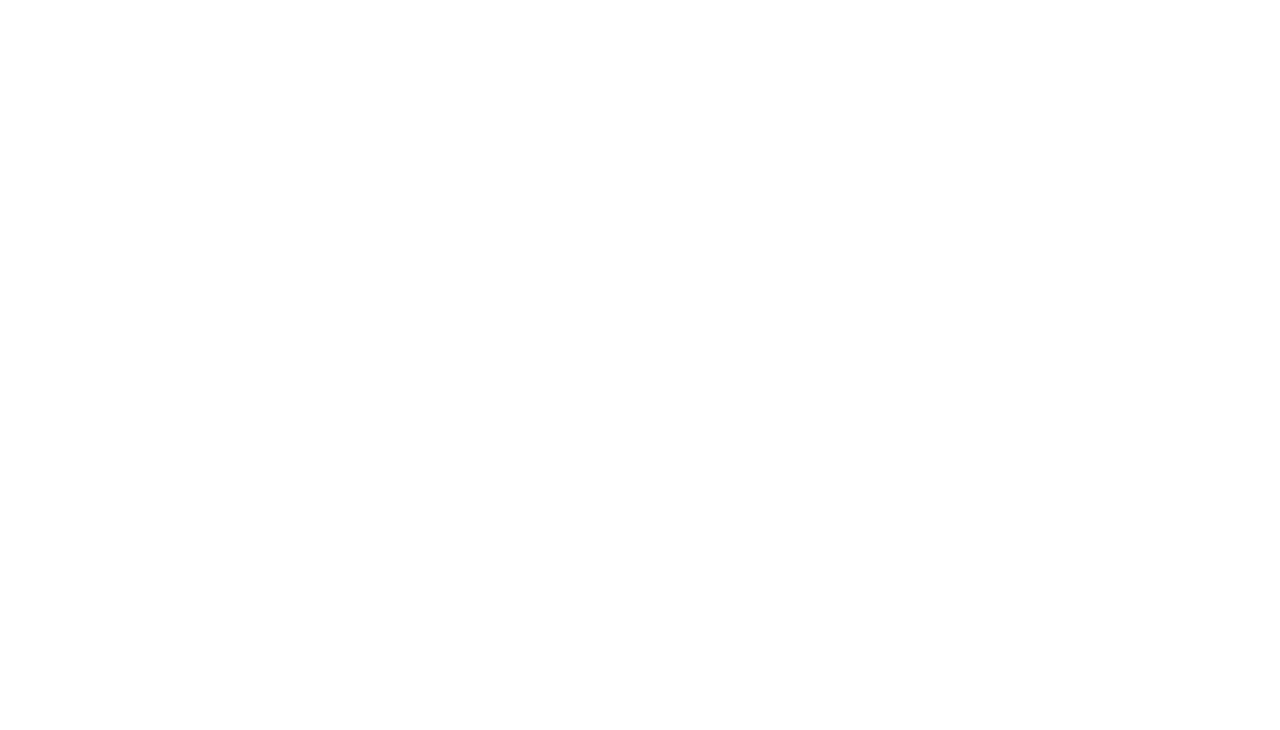
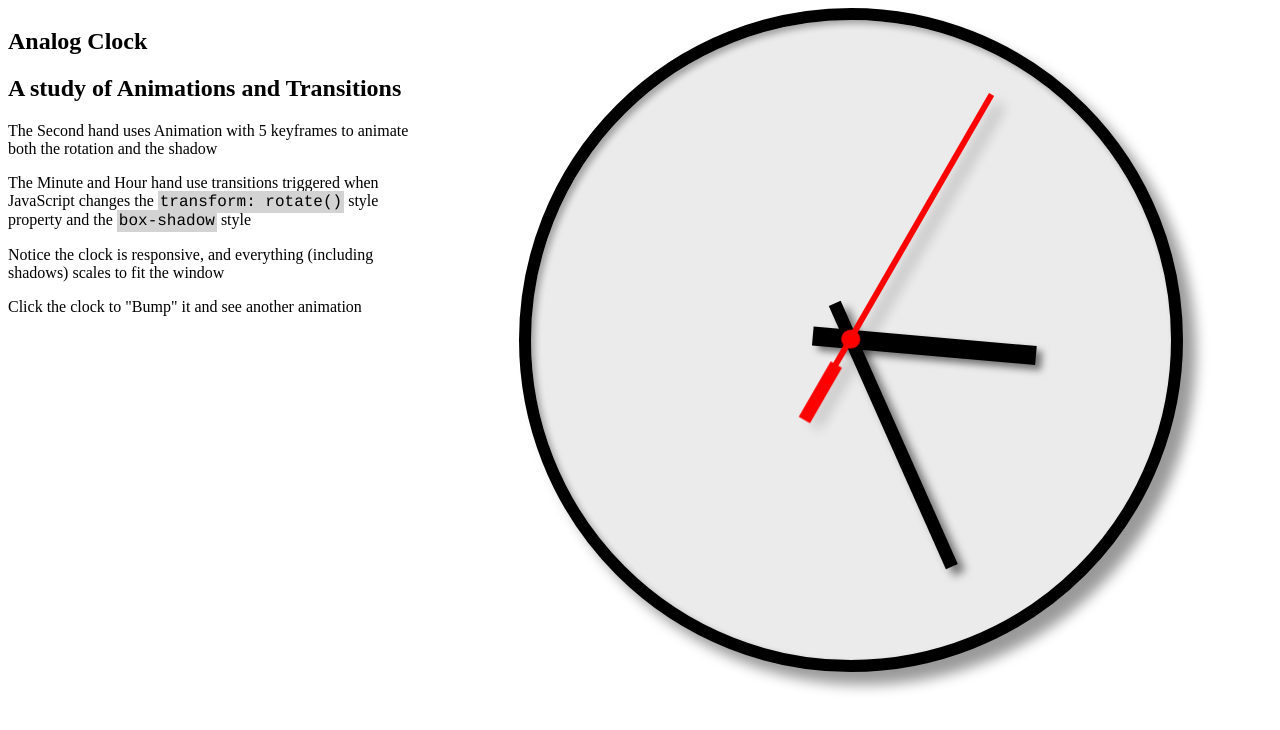
Before and after one commit to dcenatiempo/CIT-261, a plain HTML site: page topic_8_11_12_13/index.html in a window 1280 px wide. Drawn offline with Linux system fonts and the light colour scheme.

Commit message:
Add analog clock app

```diff
--- a/topic_8_11_12_13/index.html
+++ b/topic_8_11_12_13/index.html
@@ -11,6 +11,29 @@
   <title>Document</title>
 </head>
 <body>
+  <section>
+    <h1>Analog Clock</h1>
+    <h2>A study of Animations and Transitions</h2>
+    <p>The Second hand uses Animation with 5 keyframes to animate both the rotation and the shadow</p>
+    <p>The Minute and Hour hand use transitions triggered when JavaScript changes the <span class="code">transform: rotate()</span> style property and the <span class="code">box-shadow</span> style</p>
+    <p>Notice the clock is responsive, and everything (including shadows) scales to fit the window</p>
+    <p>Click the clock to "Bump" it and see another animation</p>
+  </section>
+  <section class="face">
+    <div class="hour-container">
+      <div class="hour hand">
+      </div>
+    </div>
+    <div class="minute-container">
+      <div class="minute hand">
+      </div>
+    </div>
+    <div class="second-container">
+      <div class="second hand"></div>
+      <div class="circle"></div>
+      <div class="rect"></div>
+    </div>
+  </section>
 </body>
 <script type="text/javascript" src="./main.js"></script>
 </html>
--- a/topic_8_11_12_13/main.js
+++ b/topic_8_11_12_13/main.js
@@ -0,0 +1,55 @@
+// get time
+const PI = Math.PI;
+const offset = 45;
+
+var face = document.querySelector('.face')
+face.addEventListener('click', () => {
+  face.classList.add('bump');
+  setTimeout(()=>{face.classList.remove('bump');},3010);
+})
+// set minute hand
+var minuteHand = document.querySelector('.minute-container');
+var mDeg = getTime().m*6;
+advanceMin();
+// set hour hand
+var hourHand = document.querySelector('.hour-container');
+var hDeg = (getTime().h*15)+(Math.round(getTime().m/12)+3);
+
+advanceHour();
+// set timer for hour hand
+setInterval(advanceHour, 60000)
+// set timer for minute hand
+setInterval(advanceMin, 60000)
+
+function getTime () {
+  var time = new Date();
+  return {
+    m: time.getMinutes(),
+    h: time.getHours()
+  }
+}
+function cos(deg) {
+  var radians = (deg*PI)/180;
+  var cos = Math.round(Math.cos(radians)*10)/10;
+  return cos;
+}
+
+function sin(deg) {
+  var radians = (deg*PI)/180;
+  var sin = Math.round(Math.sin(radians)*10)/10;
+  return sin;
+}
+
+function advanceHour() {
+  hDeg = (getTime().h*15)+(Math.round(getTime().m/12)+3);
+  hourHand.style.transform = `rotate(${hDeg}deg)`
+  hourHand.querySelector('.hand')
+    .style.boxShadow = `${.6*sin(hDeg+offset)}vw ${.6*cos(hDeg+offset)}vw .6vw rgba(0, 0, 0, .5)`;
+}
+
+function advanceMin() {
+  mDeg = getTime().m*6;
+  minuteHand.style.transform = `rotate(${mDeg}deg)`;
+  minuteHand.querySelector('.hand')
+    .style.boxShadow = `${.8*sin(mDeg+offset)}vw ${.8*cos(mDeg+offset)}vw .65vw rgba(0, 0, 0, .5)`;
+}
--- a/topic_8_11_12_13/style.css
+++ b/topic_8_11_12_13/style.css
@@ -0,0 +1,157 @@
+body {
+  display: grid;
+  grid-template-columns: 1fr 2fr;
+
+}
+.code {
+  font-family: courier;
+  background-color: lightgrey;
+  padding: 2px;
+}
+@keyframes shadow {
+  0% {
+    box-shadow:  1vw  1vw 1vw rgba(0, 0, 0, .3);
+  }
+  25% {
+    box-shadow:  1vw -1vw 1vw rgba(0, 0, 0, .3);
+  }
+  50% {
+    box-shadow: -1vw -1vw 1vw rgba(0, 0, 0, .3);
+  }
+  75% {
+    box-shadow:  -1vw 1vw 1vw rgba(0, 0, 0, .3);
+  }
+  100% {
+    box-shadow:  1vw  1vw 1vw rgba(0, 0, 0, .3);
+  }
+}
+@keyframes second {
+  0% {
+    transform: rotate(0deg);
+  }
+  25% {
+    transform: rotate(90deg);
+  }
+  50% {
+    transform: rotate(180deg);
+  }
+  75% {
+    transform: rotate(270deg);
+  }
+  100% {
+    transform: rotate(360deg);
+  }
+}
+@keyframes bump {
+  0% {
+    box-shadow: 1vw 1vw 1vw rgba(0, 0, 0, .4), .3vw .3vw .5vw rgba(0, 0, 0, .3) inset;
+    background-color: rgb(235, 235, 235);
+    transform: rotateY(0deg);
+  }
+  10% {
+    box-shadow: 12vw 1vw 5vw rgba(0, 0, 0, .4), .1vw .3vw .2vw rgba(0, 0, 0, .3) inset;
+    background-color: rgb(255, 255, 255);
+    transform: rotateY(40deg);
+  }
+  35% {
+    box-shadow: .1vw .1vw 1vw rgba(0, 0, 0, .4), 2vw 1vw .5vw rgba(0, 0, 0, .3) inset;
+    background-color: rgb(164, 164, 164);
+    transform: rotateY(-30deg);
+  }
+  60% {
+    box-shadow: 5vw 1vw 3vw rgba(0, 0, 0, .4), .1vw .2vw .3vw rgba(0, 0, 0, .3) inset;
+    background-color: rgb(245, 245, 245);
+    transform: rotateY(20deg);
+  }
+  80% {
+    box-shadow: .5vw .5vw 1vw rgba(0, 0, 0, .4), 1.5vw .7vw .5vw rgba(0, 0, 0, .3) inset;
+    background-color: rgb(208, 208, 208);
+    transform: rotateY(-13deg);
+  }
+  100% {
+    box-shadow: 1vw 1vw 1vw rgba(0, 0, 0, .4), .3vw .3vw .5vw rgba(0, 0, 0, .3) inset;
+    background-color: rgb(235, 235, 235);
+    transform: rotateY(0deg);
+  }
+}
+.bump {
+  animation-name: bump;
+  animation-duration: 3s;
+  animation-iteration-count: 1;
+  animation-timing-function: ease-in-out;
+  transform-origin: 50% 30%;
+}
+
+.face {
+  margin: auto;
+  position: relative;
+  border-radius:100%;
+  border: solid;
+  border-width: 1vw;
+  width: 50vw;
+  max-width: 90vh;
+  height: 50vw;
+  max-height: 90vh;
+  box-shadow: 1vw 1vw 1vw rgba(0, 0, 0, .4), .3vw .3vw .5vw rgba(0, 0, 0, .3) inset;
+  background-color: rgb(235, 235, 235);
+}
+.hand {
+  position: absolute;
+  left: 0;
+  top: 0;
+  background-color: black;
+  transform-orgin: center bottom;
+}
+.hour-container, .minute-container, .second-container {
+  position: absolute;
+  top: 0;
+  right: 0;
+  bottom: 0;
+  left: 0;
+}
+.hour-container {
+  transition: transform .2s;
+}
+.minute-container {
+  transition: transform .2s;
+  transition-timing-function: cubic-bezier(.62,0,.75,1)
+}
+.second-container {
+  animation-name: second;
+  animation-duration: 60s;
+  animation-iteration-count: infinite;
+  animation-timing-function: linear;
+}
+.hour {
+  width: 3%;
+  height: 35%;
+  transform: translate(1615%, 60%);
+}
+.minute {
+  width: 2%;
+  height: 45%;
+  transform: translate(2450%,25%);
+}
+.second {
+  background-color: red;
+  width: 1%;
+  height: 58%;
+  transform: translate(4945%, 10%);
+  animation-name: shadow;
+  animation-duration: 60s;
+  animation-iteration-count: infinite;
+  animation-timing-function: linear;
+}
+.second-container div.circle {
+  border-radius: 200%;
+  background-color: red;
+  height: 3%;
+  width: 3%;
+  transform: translate(1615%, 1615%);
+}
+.second-container div.rect {
+  background-color: red;
+  height: 10%;
+  width: 2%;
+  transform: translate(2447%, 515%);
+}
```
